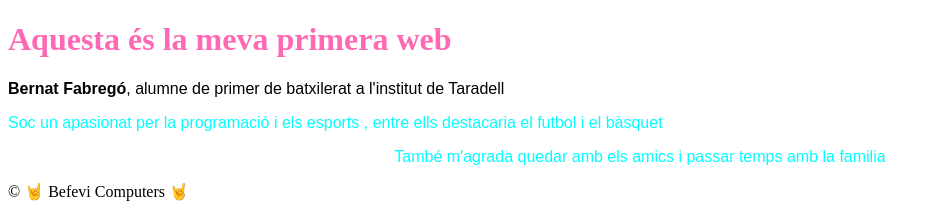
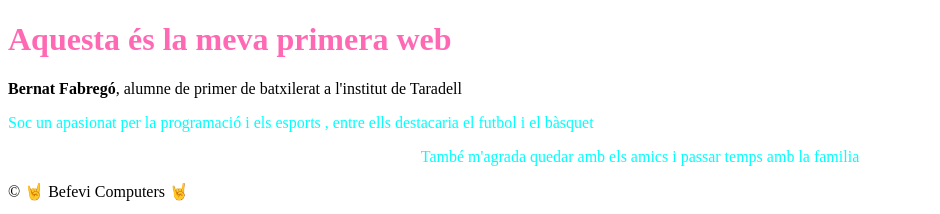
Before and after one commit to Befevi/creacio-fullestil, a plain HTML site: page index.html in a window 1280 px wide. Shown: the top 214 px of the page, without its empty margins (0-940 px from the left). Drawn offline with Linux system fonts and the light colour scheme.

Commit message:
times new roman

```diff
--- a/css/style.css
+++ b/css/style.css
@@ -1,6 +1,9 @@
+html {
+
+    font-family: 'Times New Roman', Times, serif;
+}
 .parraf-1{
 color: black;
-font: 1em sans-serif;
 size: 15px;
 
 }
@@ -12,14 +15,13 @@ color:  hotpink;
 .parraf-2{
 
     color: aqua;
-    font: 1em sans-serif;
+
     size: 15px;
 
 }
 .parraf-3{
 
     color: aqua;
-    font: 1em sans-serif;
     text-align: center;
     size: 15px;
 }
```
